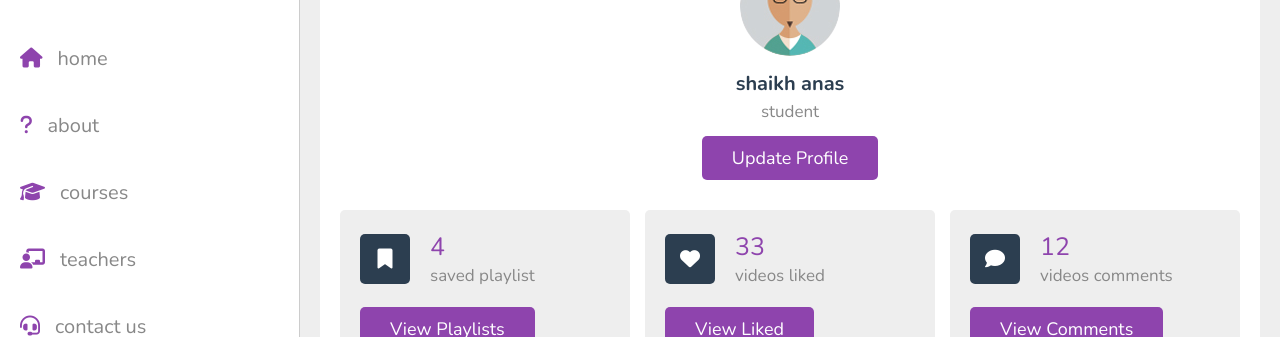
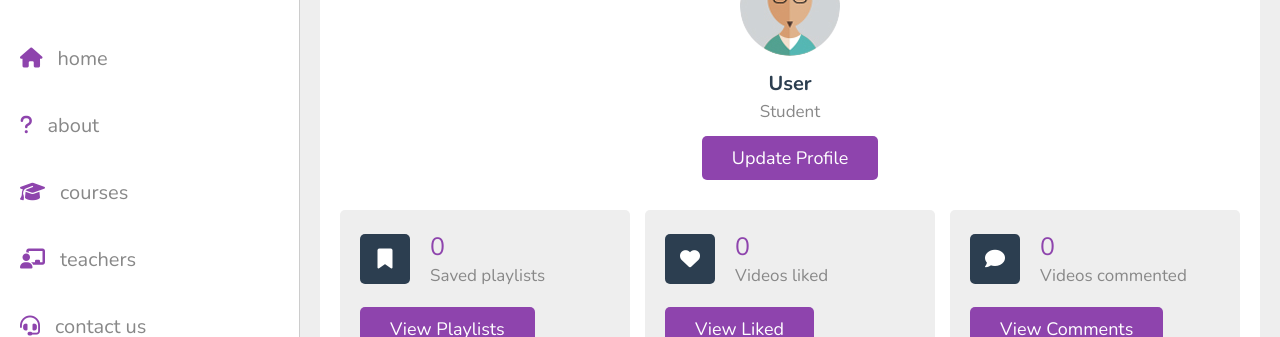
Before and after one commit to ruu23/online-courses-website-ALX, a React (Vite) app in the folder client-side/: page /profile in a window 1280 px wide. Shown: the part 254-591 px from the top of the page. Built offline with nearby package versions, Linux system fonts and the light colour scheme; no server answers.

Commit message:
update in profile file

```diff
--- a/client-side/src/Profile/Profile.jsx
+++ b/client-side/src/Profile/Profile.jsx
@@ -1,19 +1,47 @@
+import { useEffect, useState } from "react";
 import { Link } from "react-router-dom";
 import Footer from "../Footer/Footer";
 
 const Profile = () => {
+  const [userData, setUserData] = useState({
+    name: "User",
+    role: "Student",
+    profile: "/public/images/pic-1.jpg",
+  });
+
+  useEffect(() => {
+    const fetchUserData = async () => {
+      try {
+        const response = await fetch("http://localhost:5000/profile");
+        if (!response.ok) {
+          throw new Error(`Error: ${response.statusText}`);
+        }
+        const data = await response.json();
+        setUserData(data);
+      } catch (error) {
+        console.error("Failed to fetch user data:", error);
+      }
+    };
+
+    fetchUserData();
+  }, []);
+
   return (
     <div>
-
       <section className="user-profile">
-        <h1 className="heading">your profile</h1>
+        <h1 className="heading">Your Profile</h1>
 
         <div className="info">
           <div className="user">
-            <img src="images/pic-1.jpg" alt="" />
-            <h3>shaikh anas</h3>
-            <p>student</p>
-            <Link to="/update-profile" className="inline-btn">update profile</Link>
+            <img
+              src={userData.profile}
+              alt="Profile"
+            />
+            <h3>{userData.name}</h3>
+            <p>{userData.role}</p>
+            <Link to="/update-profile" className="inline-btn">
+              Update Profile
+            </Link>
           </div>
 
           <div className="box-container">
@@ -21,34 +49,40 @@ const Profile = () => {
               <div className="flex">
                 <i className="fas fa-bookmark"></i>
                 <div>
-                  <span>4</span>
-                  <p>saved playlist</p>
+                  <span>0</span>
+                  <p>Saved playlists</p>
                 </div>
               </div>
-              <a href="#" className="inline-btn">view playlists</a>
+              <Link to="#" className="inline-btn">
+                View playlists
+              </Link>
             </div>
 
             <div className="box">
               <div className="flex">
                 <i className="fas fa-heart"></i>
                 <div>
-                  <span>33</span>
-                  <p>videos liked</p>
+                  <span>0</span>
+                  <p>Videos liked</p>
                 </div>
               </div>
-              <a href="#" className="inline-btn">view liked</a>
+              <Link to="#" className="inline-btn">
+                View liked
+              </Link>
             </div>
 
             <div className="box">
               <div className="flex">
                 <i className="fas fa-comment"></i>
                 <div>
-                  <span>12</span>
-                  <p>videos comments</p>
+                  <span>0</span>
+                  <p>Videos commented</p>
                 </div>
               </div>
-              <a href="#" className="inline-btn">view comments</a>
-              </div>
+              <Link to="#" className="inline-btn">
+                View comments
+              </Link>
+            </div>
           </div>
         </div>
       </section>
```
Also changed, not shown: 1 other file (tests, documents, lock files or other folders).
